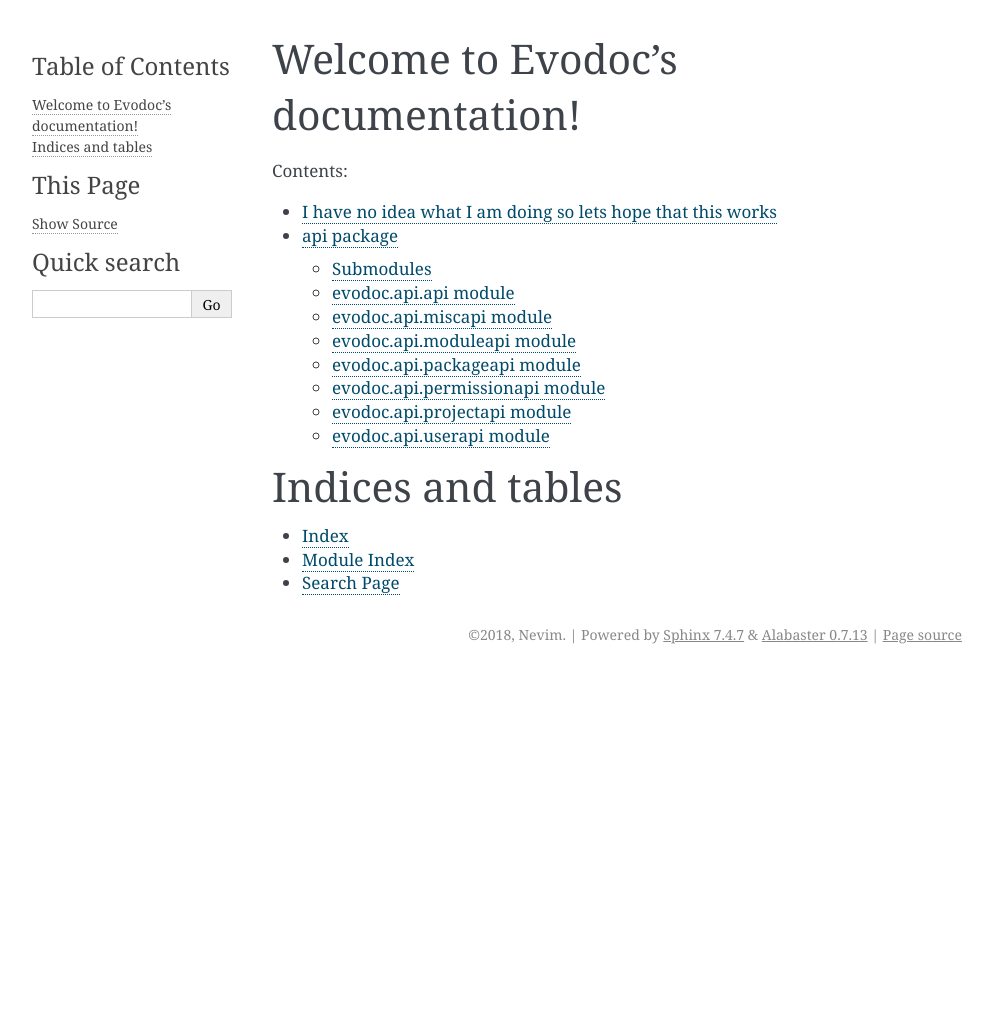
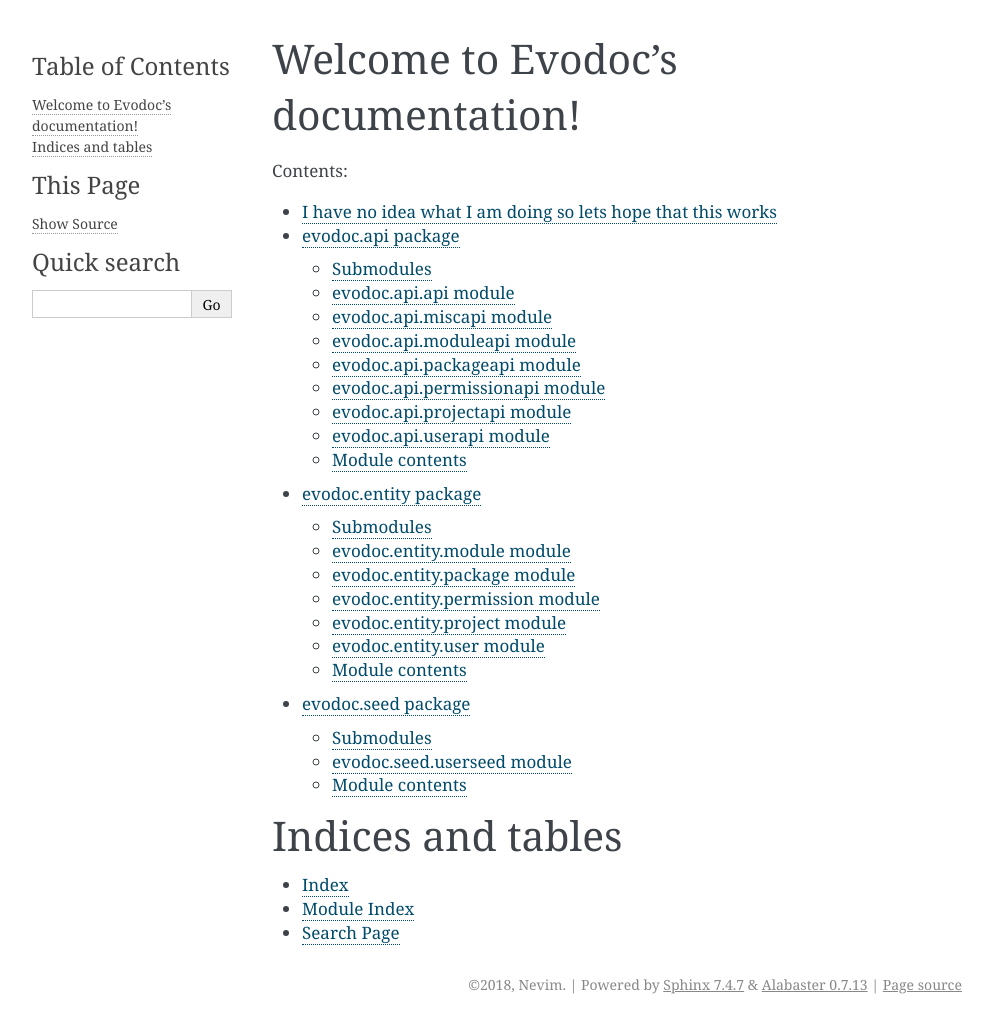
Before and after one commit to evo-doc/back-end, a Sphinx documentation site: the page built from docs/index.rst, in a window 1280 px wide. Shown: the whole page, without its empty margins (148-1141 px from the left). Built offline with Sphinx 7.4.7, drawn with Linux system fonts in a browser that asks for light colours; before the commit the page ends 900 px from its top, so only the background shows below that.

Commit message:
Docs docs for package in entity, application and other

```diff
--- /dev/null
+++ b/docs/evodoc.entity.rst
@@ -0,0 +1,48 @@
+evodoc.entity package
+=====================
+
+Submodules
+----------
+
+evodoc.entity.module module
+---------------------------
+
+.. automodule:: evodoc.entity.module
+    :members:
+    :show-inheritance:
+
+evodoc.entity.package module
+----------------------------
+
+.. automodule:: evodoc.entity.package
+    :members:
+    :show-inheritance:
+
+evodoc.entity.permission module
+-------------------------------
+
+.. automodule:: evodoc.entity.permission
+    :members:
+    :show-inheritance:
+
+evodoc.entity.project module
+----------------------------
+
+.. automodule:: evodoc.entity.project
+    :members:
+    :show-inheritance:
+
+evodoc.entity.user module
+-------------------------
+
+.. automodule:: evodoc.entity.user
+    :members:
+    :show-inheritance:
+
+
+Module contents
+---------------
+
+.. automodule:: evodoc.entity
+    :members:
+    :show-inheritance:
--- a/docs/evodoc.rst
+++ b/docs/evodoc.rst
@@ -2,4 +2,5 @@
 ==================================
 
 .. automodule:: evodoc
-   :members:
+    :members:
+    :show-inheritance:
--- /dev/null
+++ b/docs/evodoc.seed.rst
@@ -0,0 +1,20 @@
+evodoc.seed package
+===================
+
+Submodules
+----------
+
+evodoc.seed.userseed module
+---------------------------
+
+.. automodule:: evodoc.seed.userseed
+    :members:
+    :show-inheritance:
+
+
+Module contents
+---------------
+
+.. automodule:: evodoc.seed
+    :members:
+    :show-inheritance:
--- a/docs/index.rst
+++ b/docs/index.rst
@@ -11,7 +11,9 @@
    :caption: Contents:
 
    evodoc
-   api
+   evodoc.api
+   evodoc.entity
+   evodoc.seed
 
 
 
--- /dev/null
+++ b/docs/modules.rst
@@ -0,0 +1,7 @@
+evodoc
+======
+
+.. toctree::
+   :maxdepth: 4
+
+   evodoc
```
Also changed, not shown: docs/evodoc.api.rst (renamed from docs/api.rst, +17 -16 lines), 8 other files.
